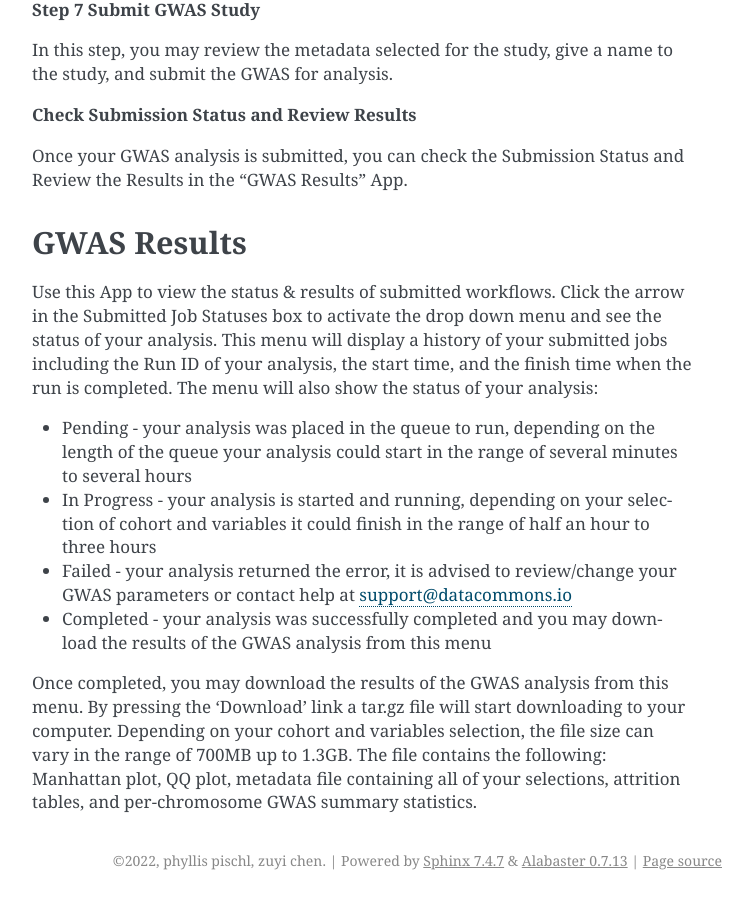
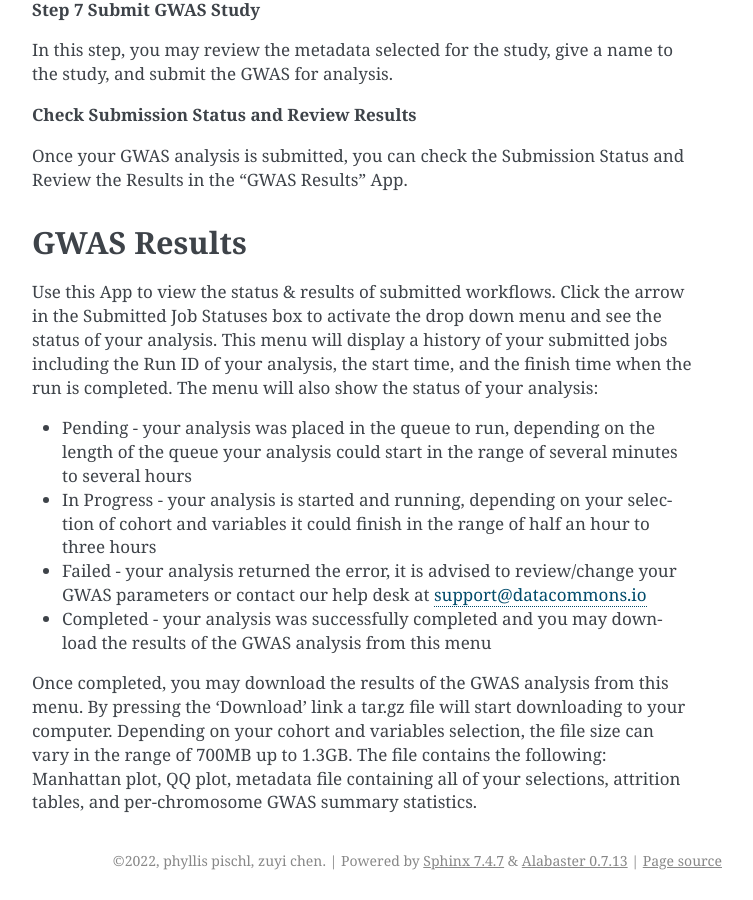
Before and after one commit to uc-cdis/va-doc, a Sphinx documentation site: the page built from docs/source/index.md, in a window 1280 px wide and 900 px high, scrolled down 13947 px. Shown: the whole window, without its empty margins (388-1141 px from the left). Built offline with Sphinx 7.4.7, drawn with Linux system fonts in a browser that asks for light colours.

Commit message:
chore(va-docs): Rewording

```diff
--- a/docs/source/index.md
+++ b/docs/source/index.md
@@ -285,7 +285,7 @@ Use this App to view the status & results of submitted workflows. Click the arro
 
 * Pending - your analysis was placed in the queue to run, depending on the length of the queue your analysis could start in the range of several minutes to several hours
 * In Progress - your analysis is started and running, depending on your selection of cohort and variables it could finish in the range of half an hour to three hours
-* Failed - your analysis returned the error, it is advised to review/change your GWAS parameters or contact help at [support@datacommons.io](mailto:support@datacommons.io)
+* Failed - your analysis returned the error, it is advised to review/change your GWAS parameters or contact our help desk at [support@datacommons.io](mailto:support@datacommons.io)
 * Completed - your analysis was successfully completed and you may download the results of the GWAS analysis from this menu
 
 Once completed, you may download the results of the GWAS analysis from this menu. By pressing the ‘Download’ link a tar.gz file will start downloading to your computer. Depending on your cohort and variables selection, the file size can vary in the range of 700MB up to 1.3GB. The file contains the following: Manhattan plot, QQ plot, metadata file containing all of your selections, attrition tables, and per-chromosome GWAS summary statistics.
```
